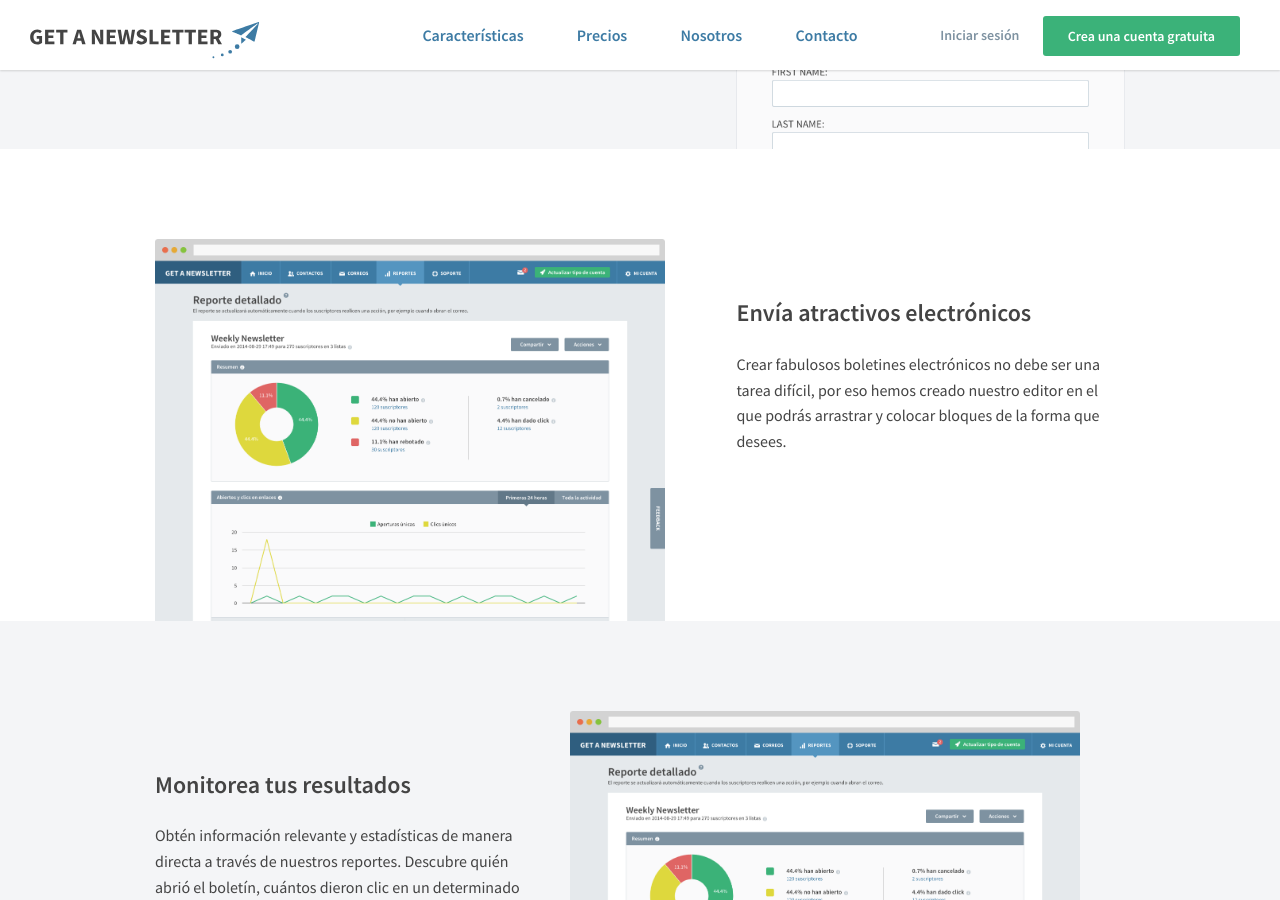
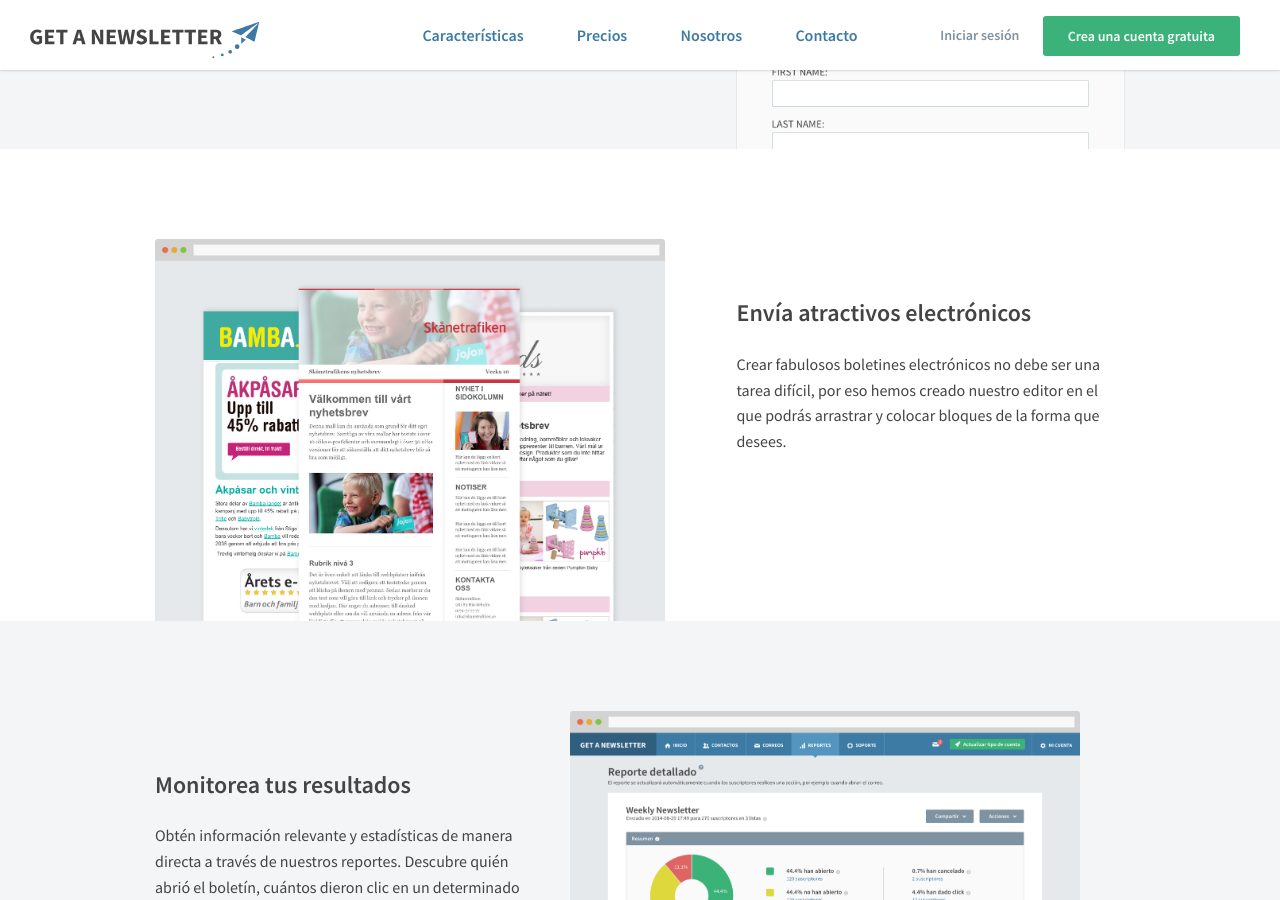
Before and after one commit to SentinelWarren/ganwebsite, a Jekyll site: the page built from src/características.html, in a window 1280 px wide and 900 px high, scrolled down 1091 px. Built offline with Jekyll 4.4.1, drawn with Linux system fonts in a browser that asks for light colours; nearby versions of some CDN libraries; Markdown is read by kramdown in place of the engine named in the settings.

Commit message:
adding new image

```diff
--- a/src/características.html
+++ b/src/características.html
@@ -40,7 +40,7 @@ title: Características
     <div class="wrap">
         <div class="clearfix">
             <div class="col-7">
-                <img class="features-image" style="width: 510px; margin-bottom: -260px; margin-top: -60px;" src="/assets/images/reports2.png">
+                <img class="features-image" style="width: 510px; margin-bottom: -260px; margin-top: -60px;" src="/assets/images/newsletter2.png">
             </div>
             <div class="col-5">
                 <h3>Envía atractivos electrónicos</h3>
```
Also changed, not shown: src/assets/images/newsletter2.png (added).
